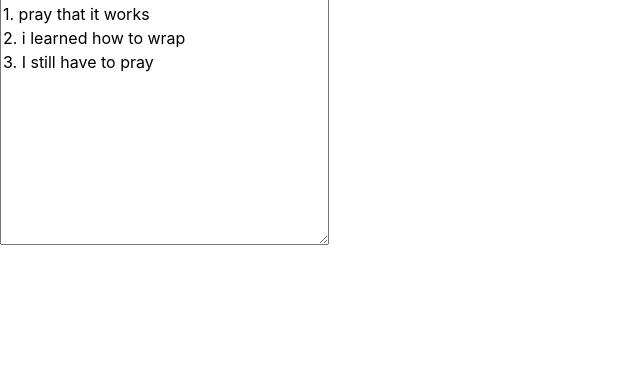
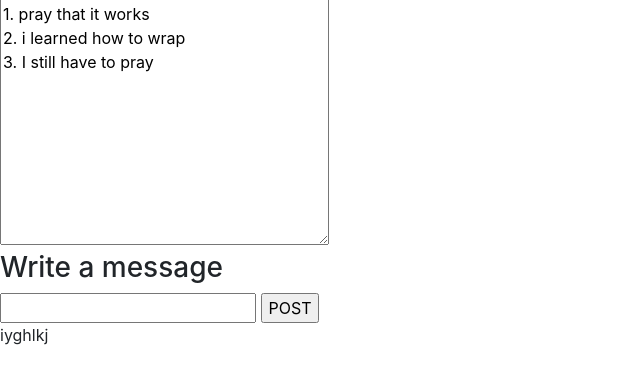
Before and after one commit to drivendragon/group_project_dojo_2021, a Django app: page /go_to/1 in a window 1280 px wide. Shown: the part 179-563 px from the top of the page, without its empty margins (0-640 px from the left). Run offline with Django 3.2, Linux system fonts and the light colour scheme; data comes from the database, SQL or seed files in the repository; both versions use the stored data as it was after the commit; some libraries are stand-ins or nearby versions.

Commit message:
Made new posts show up using int in url

```diff
--- a/solo_app/models.py
+++ b/solo_app/models.py
@@ -30,8 +30,6 @@ class User(models.Model):
     updated_at = models.DateField(auto_now=True)
     objects = UserManager()
 
-
-
 class GroupManager(models.Manager):
     def basic_validator(self, postData):
         errors = {}
@@ -42,6 +40,7 @@ class GroupManager(models.Manager):
         if len(postData['prayer_list']) < 1:
             errors['prayer_list'] = "Let the group know what to pray about!"
         return errors
+
 class Group(models.Model):
     group_name = models.CharField(max_length=255)
     description = models.CharField(max_length=255)
@@ -51,6 +50,12 @@ class Group(models.Model):
     updated_at = models.DateField(auto_now=True)
     objects = GroupManager()
 
+class Wall_Message(models.Model):
+    message = models.CharField(max_length=255)
+    poster = models.ForeignKey(User, related_name='user_messages', on_delete=models.CASCADE)
+    group = models.ForeignKey(Group, related_name='group_messages', on_delete=models.CASCADE)
+
+
 
 class Prayer(models.Model):
     fk_user=models.ForeignKey(User, related_name='fk_user', on_delete=models.CASCADE)
--- a/solo_app/templates/group.html
+++ b/solo_app/templates/group.html
@@ -27,5 +27,19 @@
     <h1> this is a placeholder for groups {{ group.group_name }}</h1>
     <h2>Prayer List</h2>
     <textarea name="description" id="description" cols="30" rows="10">{{ group.prayer_list }}</textarea>
+
+    <div id='write'>
+        <h3>Write a message</h3>
+        <form action="/process_message/{{ group.id }}" method=POST>
+            {% csrf_token %}
+            <input type="text" name='mess'>
+            <input type="submit" value='POST'>
+        </form>
+    </div>
+    <div>
+        {% for post in group_messages %}
+            <p>{{post.message}}</p>
+        {% endfor %}
+    </div>
 </body>
 </html>
--- a/solo_app/urls.py
+++ b/solo_app/urls.py
@@ -11,4 +11,5 @@ urlpatterns = [
     path('create', views.create),
     path('go_to/<int:group_id>', views.group),
     path('favorite/<int:group_id>', views.joinGroup),
+    path('process_message/<int:group_id>', views.post_mess),
 ]
--- a/solo_app/views.py
+++ b/solo_app/views.py
@@ -1,6 +1,7 @@
 from django.shortcuts import render, redirect
 from django.contrib import messages
 import bcrypt
+from django.http import HttpResponseRedirect
 from .models import *
 
 # Create your views here.
@@ -83,8 +84,10 @@ def create(request):
 
 def group(request, group_id):
     a_group = Group.objects.get(id=group_id)
+    group_messages = Wall_Message.objects.filter(group_id = group_id)
     context = {
-        'group' : a_group
+        'group' : a_group,
+        'group_messages': group_messages
     }
     return render(request, 'group.html', context)
 
@@ -101,3 +104,11 @@ def joinGroup(request, group_id):
     group = Group.objects.get(id=group_id)
     user.users_groups.add(group)
     return redirect('/success')
+
+def post_mess(request, group_id):
+    Wall_Message.objects.create(
+        message=request.POST['mess'],
+        poster=User.objects.get(id=request.session['user_id']),
+        group=Group.objects.get(id=group_id)
+        )
+    return HttpResponseRedirect(request.META.get('HTTP_REFERER'))
```
Also changed, not shown: db.sqlite3, solo_app/migrations/0004_comment_wall_message.py (added), solo_app/migrations/0005_auto_20210617_1614.py (added), solo_app/migrations/0006_delete_comment.py (added), solo_app/migrations/0007_auto_20210617_1636.py (added).
